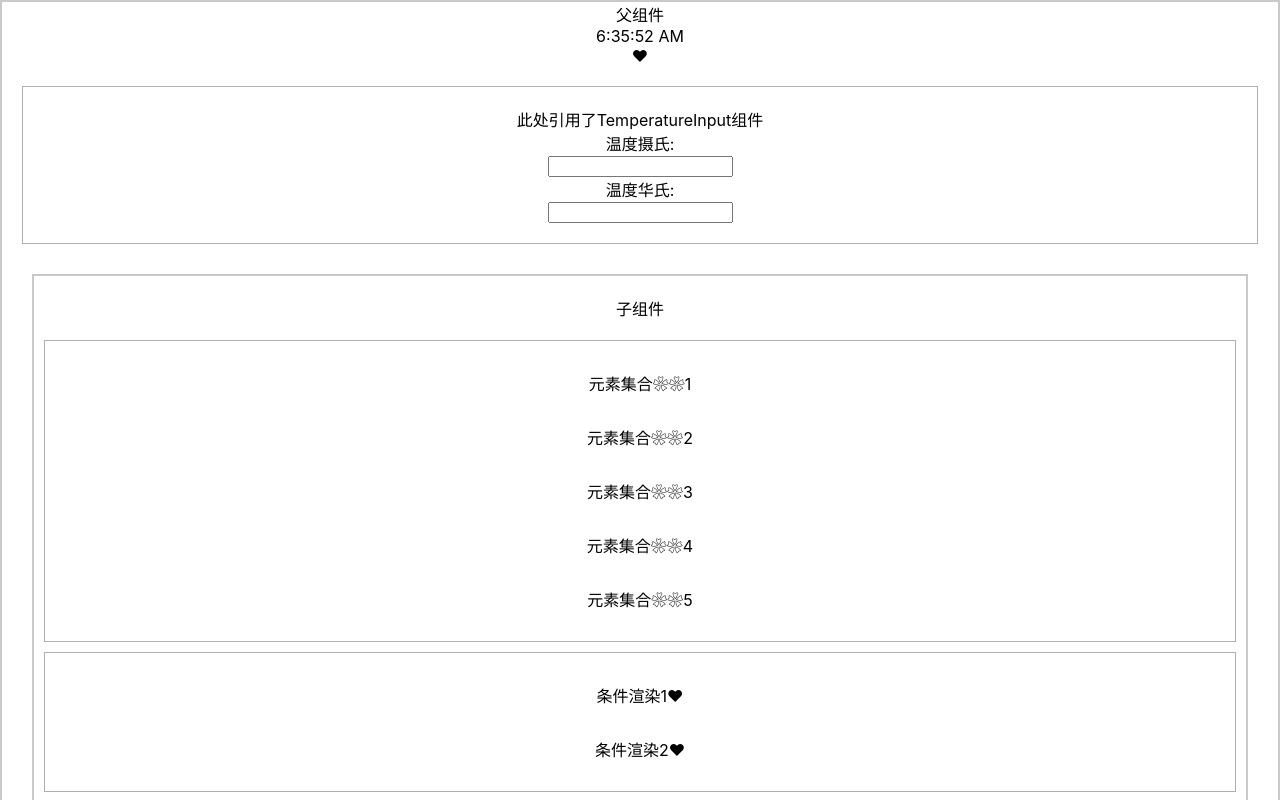
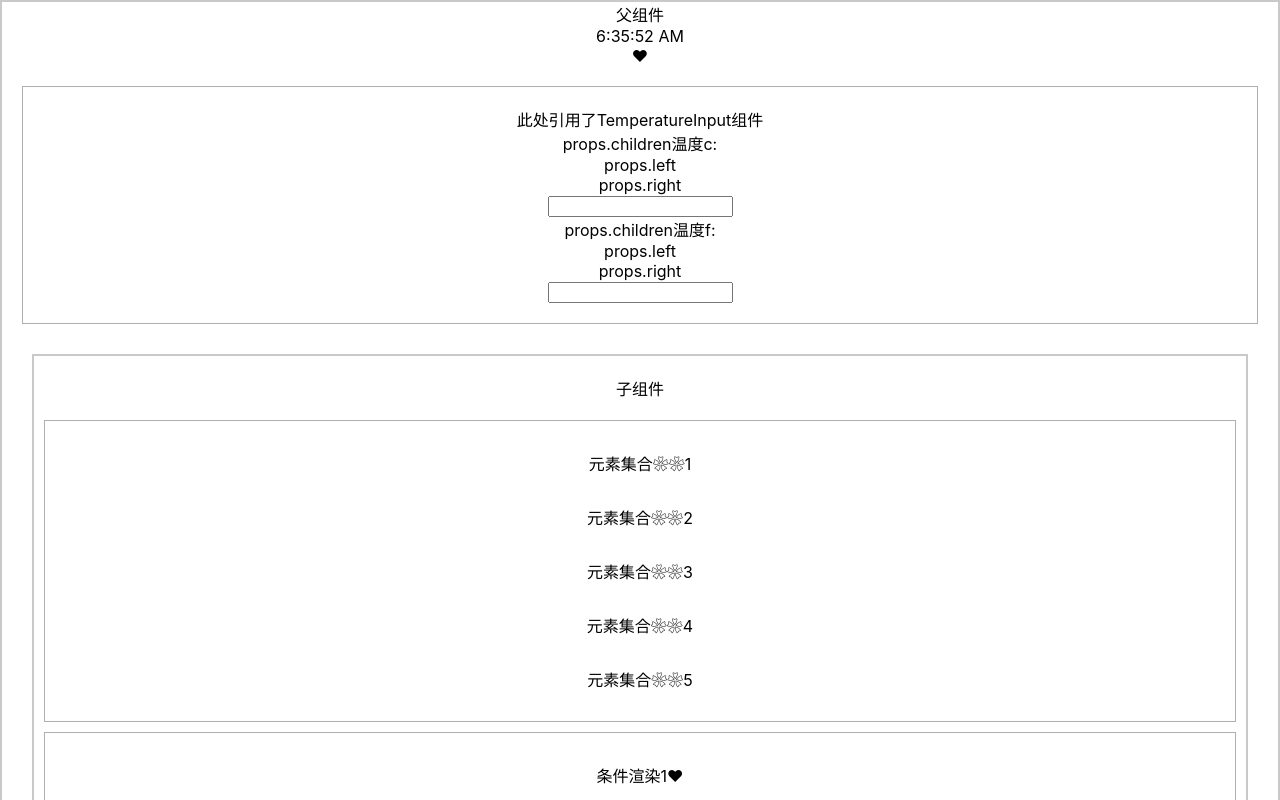
Before and after one commit to YingyingMas/mars, a React (Create React App) app: page / in a window 1280 px wide. Shown: the top 800 px of the page. Built offline with nearby package versions, Linux system fonts and the light colour scheme.

Commit message:
feat: 状态提升-华摄氏温度，组合组件

```diff
--- a/src/components/demo/demo-parent.js
+++ b/src/components/demo/demo-parent.js
@@ -18,6 +18,8 @@ class Clock extends React.Component {
             date: new Date(),
             hua: '❀',
             xin: '❤',
+            scale: 'c',
+            temperature: ''
         };
     }
 
@@ -28,8 +30,42 @@ class Clock extends React.Component {
         return true;
     }
 
+    handleCelsiusChange = (temperature) => {
+        this.setState({ scale: 'c', temperature });
+    }
+
+    handleFahrenheitChange = (temperature) => {
+        this.setState({ scale: 'f', temperature });
+    }
+
     render() {
         console.log('父3-render')
+
+        function toCelsius(fahrenheit) {
+            return (fahrenheit - 32) * 5 / 9;
+        }
+        function toFahrenheit(celsius) {
+            return (celsius * 9 / 5) + 32;
+        }
+        function tryConvert(temperature, convert) {
+            const input = parseFloat(temperature);
+            if (Number.isNaN(input)) {
+                return '';
+            }
+            const output = convert(input);
+            const rounded = Math.round(output * 1000) / 1000;
+            return rounded.toString();
+        }
+        const scale = this.state.scale;
+        const temperature = this.state.temperature;
+        const celsius = scale === 'f' ? tryConvert(temperature, toCelsius) : temperature;
+        const fahrenheit = scale === 'c' ? tryConvert(temperature, toFahrenheit) : temperature;
+        // 在 React 中，任何可变数据应当只有唯一“数据源”
+        // state 都是首先添加到需要渲染数据的组件中去
+        // 如果其他组件也需要这个 state，可以将它提升至这些组件的最近共同父组件中
+        // 应当依靠自上而下的数据流，而不是尝试在不同组件间同步 state
+        // “存在”于组件中的任何 state，仅有组件自己能够修改它
+        // 某些数据由 props 或 state 推导得出，那么它就不应该存在于 state 中
         return (
             <div className="demo-p">
                 <div>父组件</div>
@@ -37,8 +73,14 @@ class Clock extends React.Component {
                 <div>{this.state.xin}</div>
                 <div className="tem">
                     <div>此处引用了TemperatureInput组件</div>
-                    <TemperatureInput name="摄氏"></TemperatureInput>
-                    <TemperatureInput name="华氏"></TemperatureInput>
+                    <TemperatureInput
+                        scale="c"
+                        temperature={celsius}
+                        onTemperatureChange={this.handleCelsiusChange} />
+                    <TemperatureInput
+                        scale="f"
+                        temperature={fahrenheit}
+                        onTemperatureChange={this.handleFahrenheitChange} />
                 </div>
                 <DemoSon name="myy"></DemoSon>
             </div>
--- a/src/components/demo/temperature.js
+++ b/src/components/demo/temperature.js
@@ -1,23 +1,41 @@
 import React from "react";
+
+
+function FancyBorder(props) {
+  return (
+    <div className={'FancyBorder FancyBorder-' + props.color}>
+      <div className="SplitPane-c">
+        {props.children}
+      </div>
+      <div className="SplitPane-left">
+        {props.left}
+      </div>
+      <div className="SplitPane-right">
+        {props.right}
+      </div>
+    </div>
+  );
+}
+
 
 class TemperatureInput extends React.Component {
   constructor(props) {
     super(props);
-    this.state = { temperature: '' };
   }
 
-  handleChange(e) {
-    this.setState({ temperature: e.target.value });
+  handleChange = (e) => {
+    this.props.onTemperatureChange(e.target.value);
   }
 
   render() {
-    const temperature = this.state.temperature;
-    const name = this.props.name;
+    const temperature = this.props.temperature;
+    const scale = this.props.scale;
     return (
       <div className="tem-box">
-        <legend>温度{name}:</legend>
-        <input value={temperature}
-          onChange={this.handleChange} />
+        <FancyBorder color="blue" left={<span>props.left</span>} right={<span>props.right</span>} >
+          <legend>props.children温度{scale}:</legend>
+        </FancyBorder>
+        <input value={temperature} onChange={this.handleChange} />
       </div>
     );
   }
```
